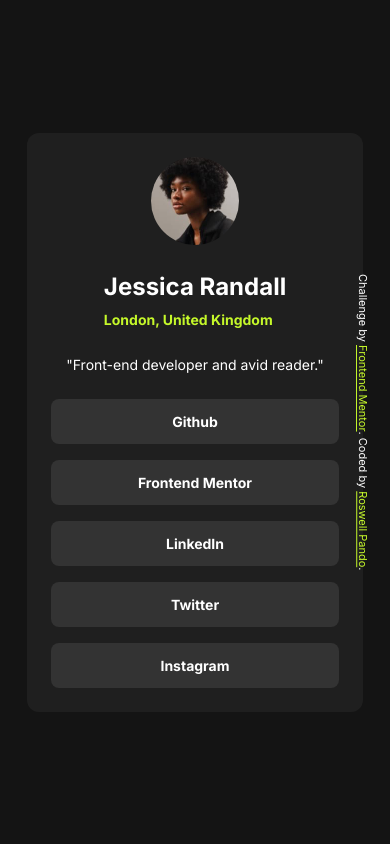
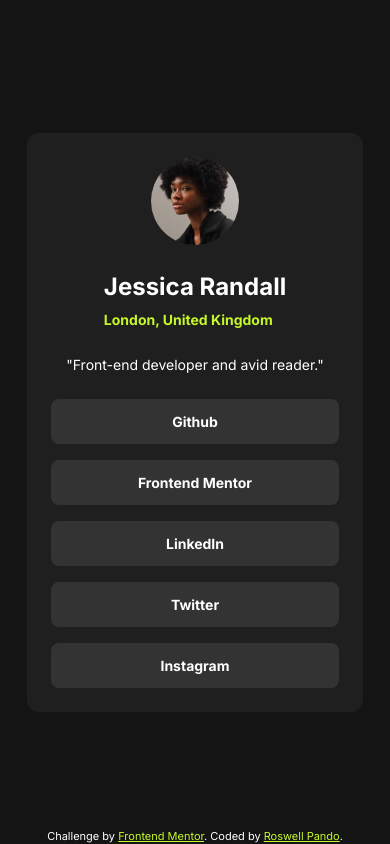
Before and after one commit to welpmoz/Social-Links-Profile, a plain HTML site: page docs/index.html in a window 390 px wide. Drawn offline with Linux system fonts and the light colour scheme.

Commit message:
adding responsive to atribution

```diff
--- a/docs/index.html
+++ b/docs/index.html
@@ -24,6 +24,16 @@
     }
     .attribution a {
       color: var(--green);
+    }
+
+    @media (max-width: 919px) {
+      .attribution {
+        left: 0;
+        right: 0;
+        bottom: 1px;
+        top: unset;
+        writing-mode: horizontal-tb;
+      }
     }
   </style>
 </head>
```
